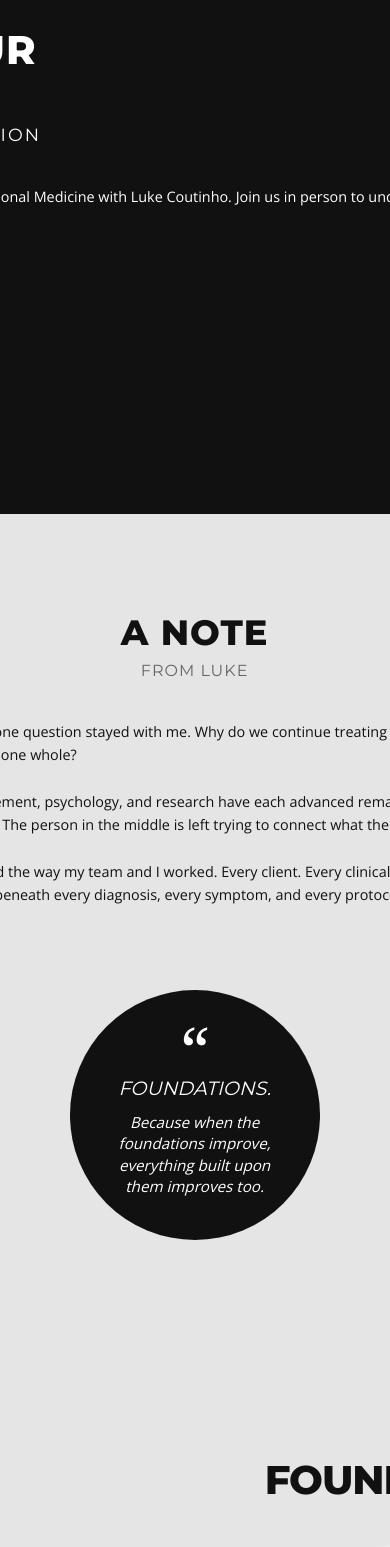
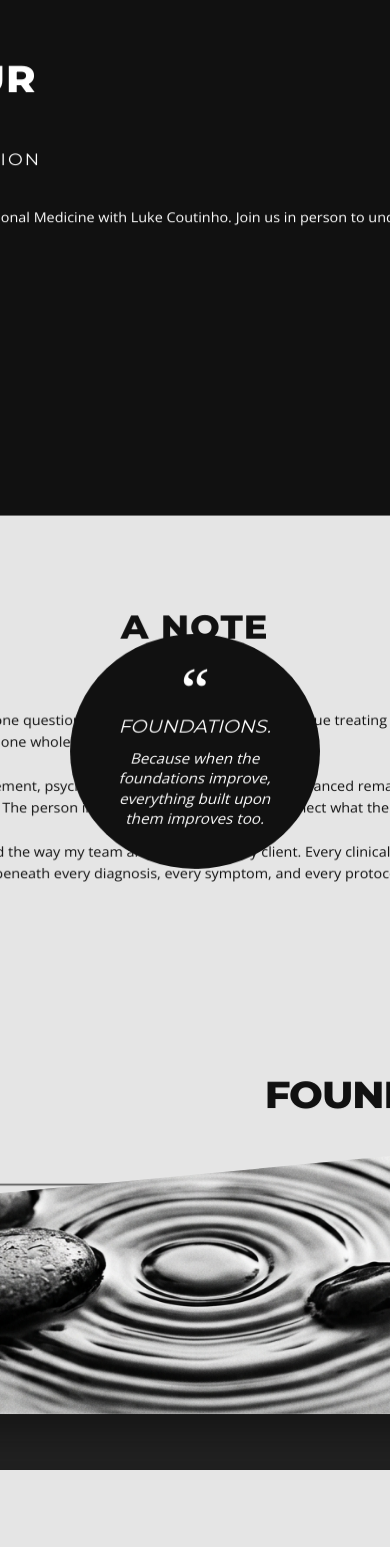
Before and after one commit to Komalgiri15/LC, a React (Vite) app: page / in a window 390 px wide. Shown: the part 432-1979 px from the top of the page. Built offline with nearby package versions, Linux system fonts and the light colour scheme.

Commit message:
Implement mobile responsiveness, interactive emails, and SEO metadata

```diff
--- a/index.html
+++ b/index.html
@@ -5,6 +5,13 @@
     <link rel="icon" type="image/png" href="/favicon.png" />
     <meta name="viewport" content="width=device-width, initial-scale=1.0" />
     <title>Find Your Rhythm</title>
+
+    <!-- Open Graph / Social Media Meta Tags -->
+    <meta property="og:title" content="Find Your Rhythm | Foundational Medicine Certification" />
+    <meta property="og:description" content="Level 1 Certification in Foundational Medicine with Luke Coutinho. Join us in person to understand the foundations that shape human health." />
+    <meta property="og:image" content="/favicon.png" />
+    <meta property="og:type" content="website" />
+    <meta name="twitter:card" content="summary_large_image" />
   </head>
   <body>
     <div id="root"></div>
--- a/src/components/Spread1.tsx
+++ b/src/components/Spread1.tsx
@@ -1,14 +1,25 @@
-
+import React, { useState, useEffect } from 'react';
 import { Activity } from 'lucide-react';
 import { motion } from 'framer-motion';
 
 export default function Spread1() {
+  const [isMobile, setIsMobile] = useState(false);
+
+  useEffect(() => {
+    const checkMobile = () => {
+      setIsMobile(window.innerWidth <= 900);
+    };
+    checkMobile();
+    window.addEventListener('resize', checkMobile);
+    return () => window.removeEventListener('resize', checkMobile);
+  }, []);
+
   return (
     <motion.div
       className="brochure-container"
-      initial={{ y: '15vh', opacity: 0, rotateX: 20, backgroundColor: '#222222', boxShadow: 'none' }}
-      animate={{ y: 0, opacity: 1, rotateX: 0, backgroundColor: '#E5E5E5', boxShadow: '0 20px 40px rgba(0, 0, 0, 0.4)' }}
-      transition={{
+      initial={isMobile ? { opacity: 0, y: 50, backgroundColor: '#E5E5E5', boxShadow: '0 20px 40px rgba(0,0,0,0.4)' } : { y: '15vh', opacity: 0, rotateX: 20, backgroundColor: '#222222', boxShadow: 'none' }}
+      animate={isMobile ? { opacity: 1, y: 0 } : { y: 0, opacity: 1, rotateX: 0, backgroundColor: '#E5E5E5', boxShadow: '0 20px 40px rgba(0, 0, 0, 0.4)' }}
+      transition={isMobile ? { duration: 0.8, ease: "easeOut" } : {
         duration: 1.5,
         ease: [0.22, 1, 0.36, 1],
         backgroundColor: { delay: 3.0, duration: 0.8 },
@@ -18,10 +29,10 @@ export default function Spread1() {
       {/* COLUMN 1 (Left - Black - Folds OVER Right) */}
       <motion.div
         className="col col-black"
-        initial={{ rotateY: 179.9, zIndex: 30 }}
-        animate={{ rotateY: 0, transitionEnd: { zIndex: 1 } }}
-        transition={{ duration: 1.6, delay: 3.0, ease: [0.25, 1, 0.4, 1] }}
-        style={{ transformOrigin: 'right', transformStyle: 'preserve-3d' }}
+        initial={isMobile ? { rotateY: 0, zIndex: 1 } : { rotateY: 179.9, zIndex: 30 }}
+        animate={isMobile ? { rotateY: 0 } : { rotateY: 0, transitionEnd: { zIndex: 1 } }}
+        transition={isMobile ? { duration: 0 } : { duration: 1.6, delay: 3.0, ease: [0.25, 1, 0.4, 1] }}
+        style={isMobile ? {} : { transformOrigin: 'right', transformStyle: 'preserve-3d' }}
       >
         {/* FRONT FACE (Inside of brochure) */}
         <div style={{ backfaceVisibility: 'hidden', width: '100%', height: '100%', position: 'relative', display: 'flex', flexDirection: 'column' }}>
@@ -48,15 +59,16 @@ export default function Spread1() {
 
             <div className="contact-info">
               <p>Reserve your seat:</p>
-              <p>ankita.nair@lukecoutinho.com</p>
+              <p><a href="mailto:ankita.nair@lukecoutinho.com" className="email-link">ankita.nair@lukecoutinho.com</a></p>
               <p>+91 98218 51920</p>
-              <p style={{ marginTop: '10px' }}>clive@lukecoutinho.com</p>
+              <p style={{ marginTop: '10px' }}><a href="mailto:clive@lukecoutinho.com" className="email-link">clive@lukecoutinho.com</a></p>
               <p>+91 90498 84135</p>
             </div>
           </div>
         </div>
 
         {/* BACK FACE (Outside Cover) */}
+        {!isMobile && (
           <div style={{
             backfaceVisibility: 'hidden',
             transform: 'rotateY(180deg)',
@@ -73,6 +85,7 @@ export default function Spread1() {
                <p style={{ color: '#888', marginTop: '30px', fontSize: '0.9rem', fontStyle: 'italic' }}>With Luke Coutinho</p>
              </div>
           </div>
+        )}
       </motion.div>
 
       {/* COLUMN 2 (Middle - Light Grey) */}
@@ -117,10 +130,10 @@ export default function Spread1() {
       {/* COLUMN 3 (Right - Light Grey - Folds UNDER Left, OVER Middle) */}
       <motion.div
         className="col col-right"
-        initial={{ rotateY: -179.9, zIndex: 20 }}
-        animate={{ rotateY: 0, transitionEnd: { zIndex: 1 } }}
-        transition={{ duration: 1.5, delay: 3.6, ease: [0.25, 1, 0.4, 1] }}
-        style={{ transformOrigin: 'left', transformStyle: 'preserve-3d', padding: 0 }}
+        initial={isMobile ? { rotateY: 0, zIndex: 1 } : { rotateY: -179.9, zIndex: 20 }}
+        animate={isMobile ? { rotateY: 0 } : { rotateY: 0, transitionEnd: { zIndex: 1 } }}
+        transition={isMobile ? { duration: 0 } : { duration: 1.5, delay: 3.6, ease: [0.25, 1, 0.4, 1] }}
+        style={isMobile ? { padding: 0 } : { transformOrigin: 'left', transformStyle: 'preserve-3d', padding: 0 }}
       >
         {/* FRONT FACE (Inside flap) */}
         <div style={{ backfaceVisibility: 'hidden', width: '100%', height: '100%', position: 'relative', padding: '40px', display: 'flex', flexDirection: 'column' }}>
--- a/src/components/Spread6.tsx
+++ b/src/components/Spread6.tsx
@@ -86,11 +86,15 @@ export default function Spread6() {
         <motion.div variants={staggerContainer} style={{ display: 'grid', gridTemplateColumns: '1fr 1fr', gap: '20px' }}>
           <motion.div variants={flipIn}>
             <p className="section-label" style={{ color: 'var(--black)', fontWeight: 'bold' }}>Reserve Your Seat</p>
-            <p className="text-body" style={{ marginBottom: '5px', fontWeight: 600 }}>ankita.nair@lukecoutinho.com</p>
+            <p className="text-body" style={{ marginBottom: '5px', fontWeight: 600 }}>
+              <a href="mailto:ankita.nair@lukecoutinho.com" className="email-link-dark">ankita.nair@lukecoutinho.com</a>
+            </p>
             <p className="text-body" style={{ color: 'var(--dark-grey)' }}>+91 98218 51920</p>
           </motion.div>
           <motion.div variants={flipIn} style={{ paddingTop: '28px' }}>
-            <p className="text-body" style={{ marginBottom: '5px', fontWeight: 600 }}>clive@lukecoutinho.com</p>
+            <p className="text-body" style={{ marginBottom: '5px', fontWeight: 600 }}>
+              <a href="mailto:clive@lukecoutinho.com" className="email-link-dark">clive@lukecoutinho.com</a>
+            </p>
             <p className="text-body" style={{ color: 'var(--dark-grey)' }}>+91 90498 84135</p>
           </motion.div>
         </motion.div>
--- a/src/index.css
+++ b/src/index.css
@@ -45,6 +45,36 @@ h1, h2, h3, h4, .font-heading {
 @media (max-width: 900px) {
   .brochure-container {
     grid-template-columns: 1fr;
+  }
+  .title-huge {
+    font-size: 2.5rem;
+  }
+  .title-main {
+    font-size: 2rem;
+  }
+  .col-right {
+    padding-bottom: 250px;
+    align-items: center;
+    text-align: center;
+  }
+  .col-right .text-body {
+    text-align: center;
+    max-width: 100%;
+  }
+  .img-bottom-slant {
+    height: 250px;
+  }
+  .circle-quote {
+    position: relative;
+    bottom: auto;
+    left: auto;
+    transform: none;
+    margin: 40px auto 0 auto;
+    width: 280px;
+    height: 280px;
+  }
+  .text-center {
+    padding-bottom: 0 !important;
   }
 }
 
@@ -146,6 +176,47 @@ h1, h2, h3, h4, .font-heading {
   font-size: 0.8rem;
   line-height: 1.5;
   color: #aaa;
+}
+
+.email-link {
+  color: inherit;
+  text-decoration: none;
+  transition: all 0.2s ease;
+  position: relative;
+}
+
+.email-link:hover {
+  color: var(--white);
+}
+
+.email-link::after {
+  content: '';
+  position: absolute;
+  width: 100%;
+  transform: scaleX(0);
+  height: 1px;
+  bottom: 0;
+  left: 0;
+  background-color: currentColor;
+  transform-origin: bottom right;
+  transition: transform 0.25s ease-out;
+}
+
+.email-link:hover::after {
+  transform: scaleX(1);
+  transform-origin: bottom left;
+}
+
+.email-link-dark {
+  color: inherit;
+  text-decoration: underline;
+  text-underline-offset: 4px;
+  text-decoration-color: transparent;
+  transition: all 0.2s ease;
+}
+
+.email-link-dark:hover {
+  text-decoration-color: var(--black);
 }
 
 /* Circle Element */
```
Lines whose indentation alone changed are shown as unchanged.
